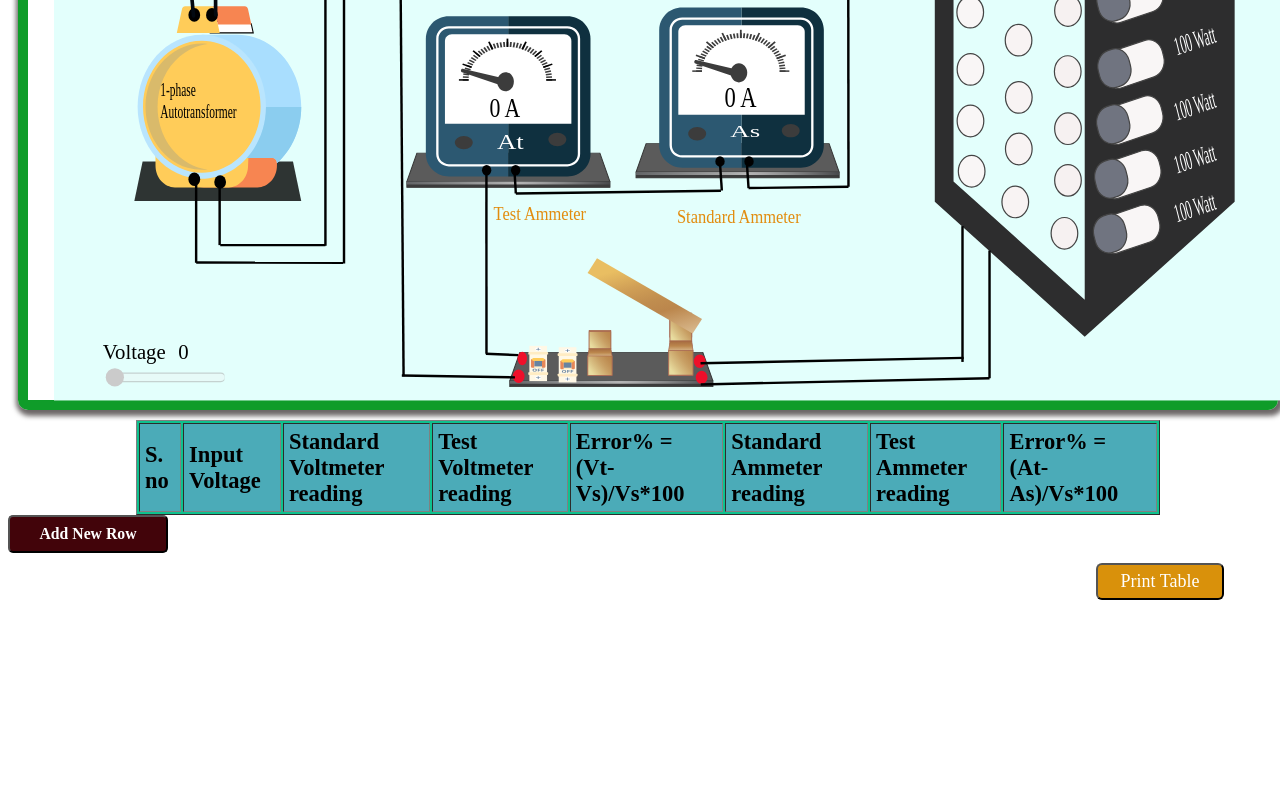
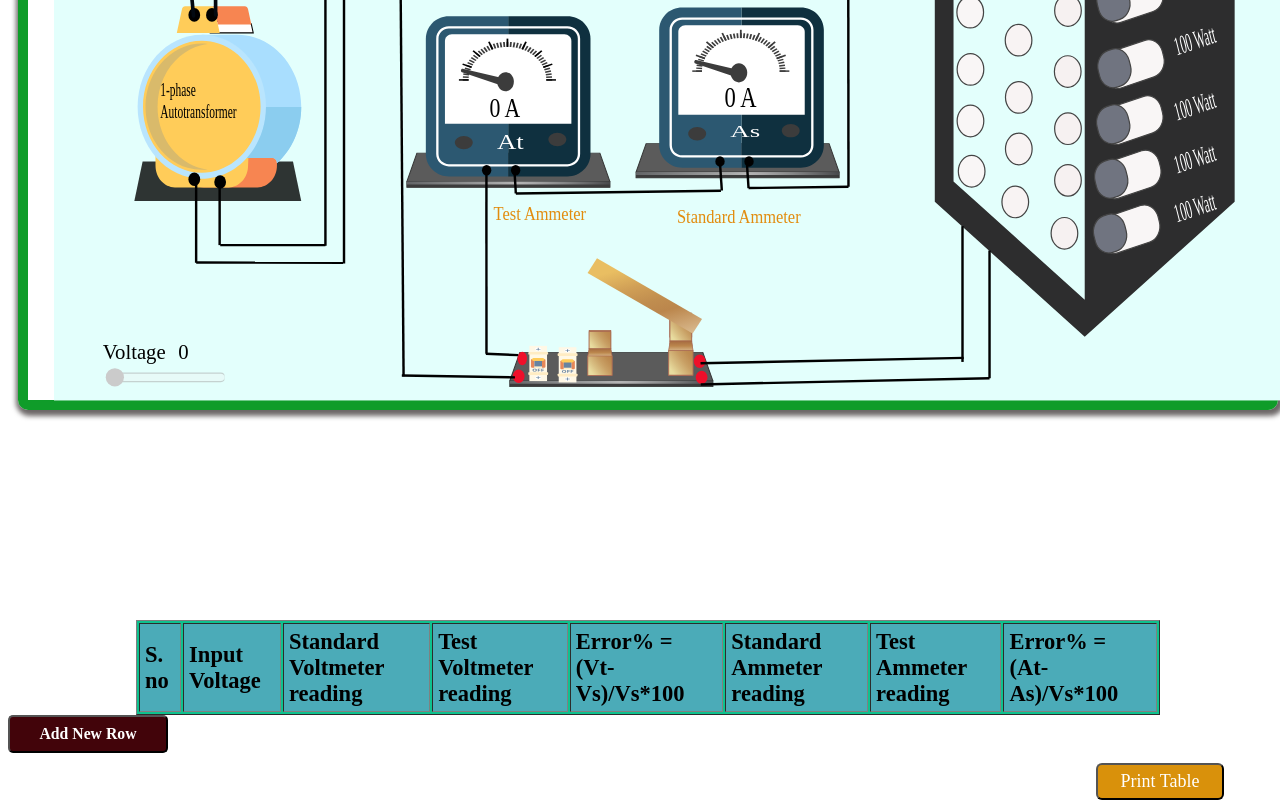
Before and after one commit to virtual-labs/exp-calibration-voltmeter-ammeter-iitk, a plain HTML site: page experiment/simulation/index.html in a window 1280 px wide. Shown: the part 561-1361 px from the top of the page. Before the commit the page ends 1161 px from the top, so only its background shows below. Drawn offline with Linux system fonts and the light colour scheme.

Commit message:
simulation updated

```diff
--- a/experiment/simulation/css/main.css
+++ b/experiment/simulation/css/main.css
@@ -20,6 +20,7 @@
   font-size: 2em;
   margin-left: 50px;
   }
+
 
   .sidepanel  {
   width: 0;
@@ -166,7 +167,7 @@
     /* margin margin-top:20px; */
     margin-left: auto;
   margin-right: auto;
-  /* margin-top: 200px; */
+  margin-top: 200px;
 
     padding: auto;
     background-color: rgb(14, 193, 142);
```
Also changed, not shown: experiment/simulation/index.html (+1 -1 lines).
